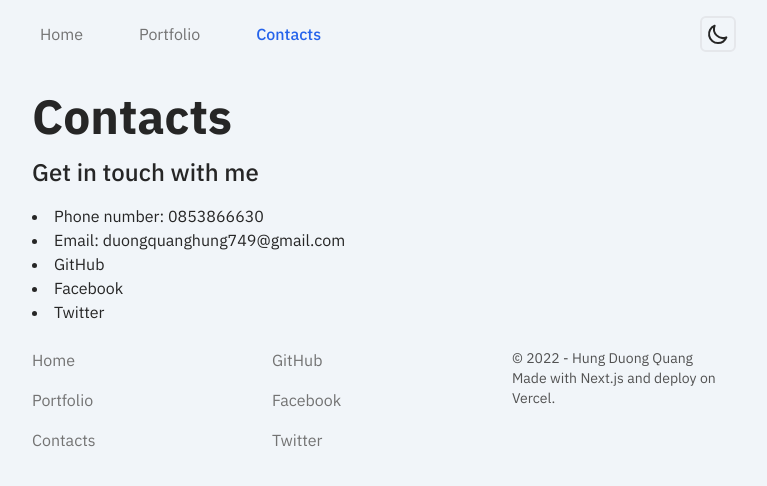
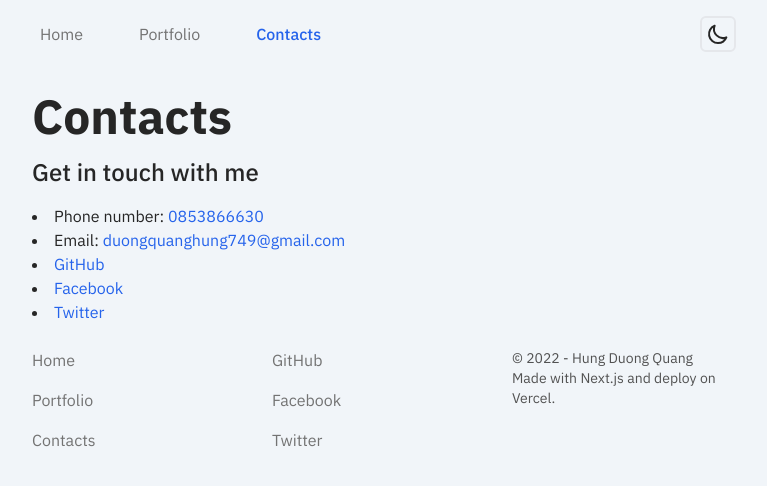
Before and after one commit to qhungg289/personal-site-qhungg289, a Next.js app: page /contacts in a window 1280 px wide. Shown: the top 486 px of the page, without its empty margins (256-1023 px from the left). Built offline with nearby package versions, Linux system fonts and the light colour scheme.

Commit message:
Update links styling

```diff
--- a/pages/contacts/index.js
+++ b/pages/contacts/index.js
@@ -23,7 +23,7 @@ export default function Contacts() {
 				<ul className="mt-4 list-inside list-disc">
 					<li>
 						Phone number:{" "}
-						<a href="tel:0853866630" className="hover:underline">
+						<a href="tel:0853866630" className="text-blue-600 hover:underline">
 							0853866630
 						</a>
 					</li>
@@ -31,27 +31,30 @@ export default function Contacts() {
 						Email:{" "}
 						<a
 							href="mailto:duongquanghung749@gmail.com"
-							className="hover:underline"
+							className="text-blue-600 hover:underline"
 						>
 							duongquanghung749@gmail.com
 						</a>
 					</li>
 					<li>
-						<a href="https://github.com/qhungg289" className="hover:underline">
+						<a
+							href="https://github.com/qhungg289"
+							className="text-blue-600 hover:underline"
+						>
 							GitHub
 						</a>
 					</li>
 					<li>
 						<a
 							href="https://facebook.com/qhungg289"
-							className="hover:underline"
+							className="text-blue-600 hover:underline"
 						>
 							Facebook
 						</a>
 					</li>
 					<li>
 						<a
-							className="hover:underline"
+							className="text-blue-600 hover:underline"
 							href="https://www.twitter.com/qhungg289"
 						>
 							Twitter
```
